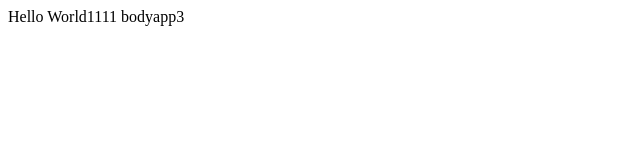
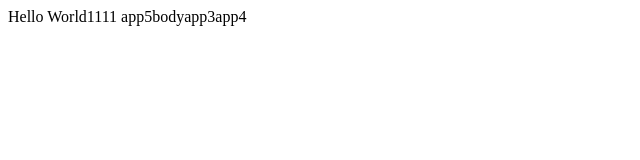
Before and after one commit to heheprayer/20231115-8, a website: page webapp/index.html in a window 1280 px wide. Shown: the full height of the page, 0-640 px from the left. Drawn offline with Linux system fonts and the light colour scheme.

Commit message:
app4 app5

```diff
--- a/webapp/index.html
+++ b/webapp/index.html
@@ -5,6 +5,6 @@
 	<title>SAPUI5 Walkthrough1111 titleapp3</title>
 </head>
 <body>
-	<div>Hello World1111 bodyapp3</div>
+	<div>Hello World1111 app5bodyapp3app4</div>
 </body>
 </html>
```
